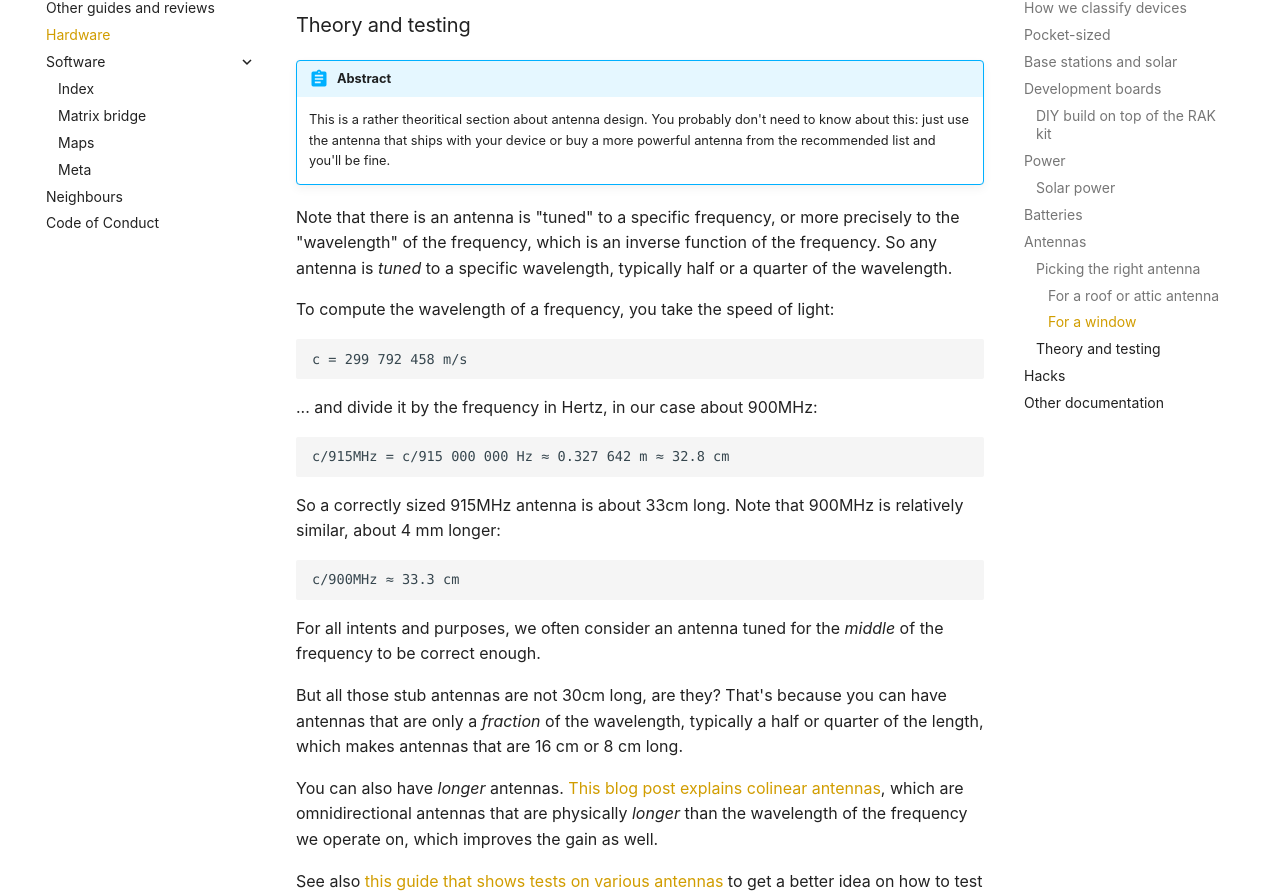
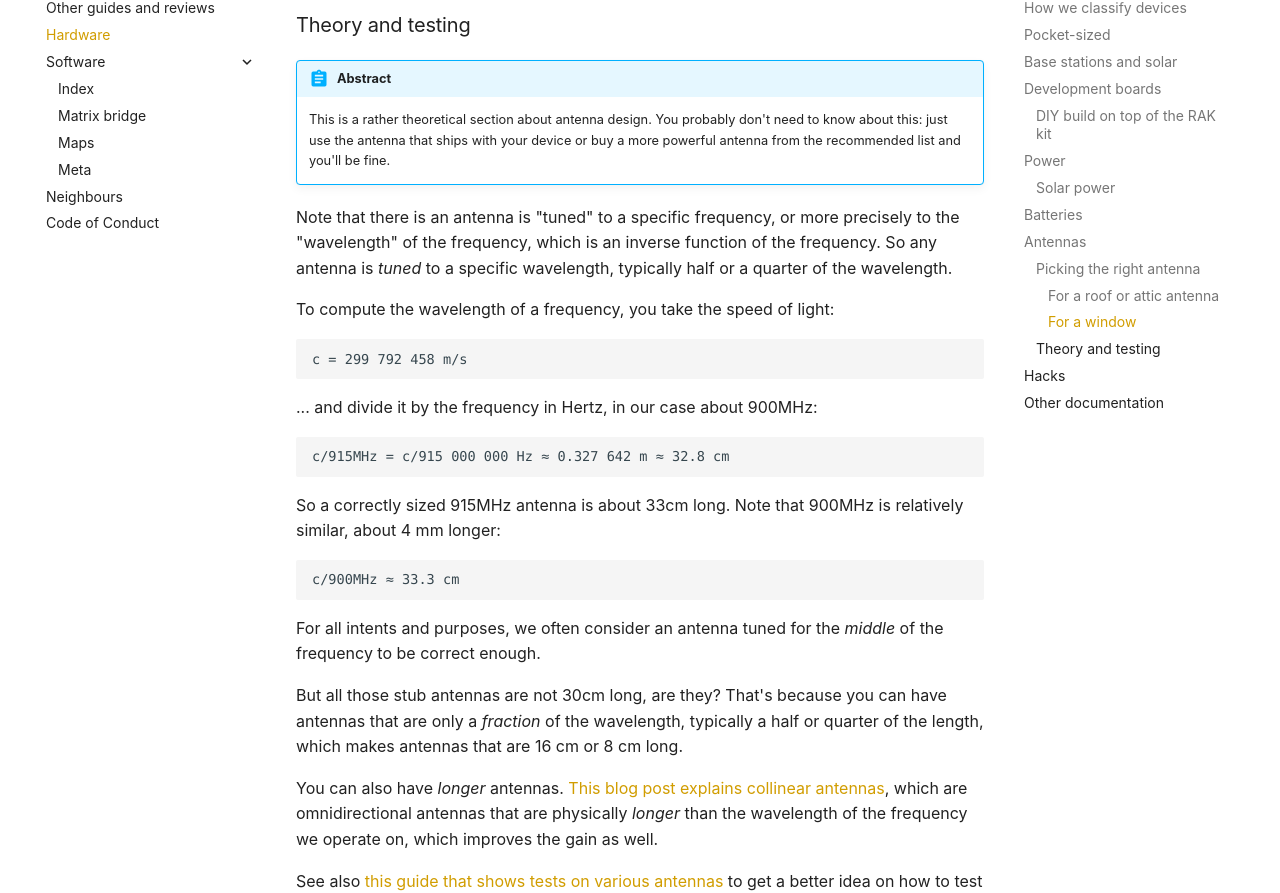
Before and after one commit to ReseauLibre/lora.reseaulibre.ca, an MkDocs documentation site: the page built from docs/references/hardware.md, in a window 1280 px wide and 1400 px high, scrolled down 5300 px. Shown: the part 148-1041 px from the top of the window. Built offline with MkDocs 1.6.1 and Material for MkDocs 9.7.7, drawn with Linux system fonts in a browser that asks for light colours; plug-ins that fetch from the network failed and are left out; comment, search, counter and statistics services are not loaded.

Commit message:
fix typos

```diff
--- a/docs/references/hardware.md
+++ b/docs/references/hardware.md
@@ -277,7 +277,7 @@ well.
 
 !!! abstract
 
-    This is a rather theoritical section about antenna
+    This is a rather theoretical section about antenna
     design. You probably don't need to know about this: just use the
     antenna that ships with your device or buy a more powerful antenna
     from the recommended list and you'll be fine.
@@ -308,7 +308,7 @@ because you can have antennas that are only a *fraction* of the
 wavelength, typically a half or quarter of the length, which makes
 antennas that are 16 cm or 8 cm long.
 
-You can also have *longer* antennas. [This blog post explains colinear
+You can also have *longer* antennas. [This blog post explains collinear
 antennas](https://www.antennaexperts.co/blog/everything-you-need-to-know-about-collinear-antenna), which are omnidirectional antennas that are physically
 *longer* than the wavelength of the frequency we operate on, which
 improves the gain as well.
```
